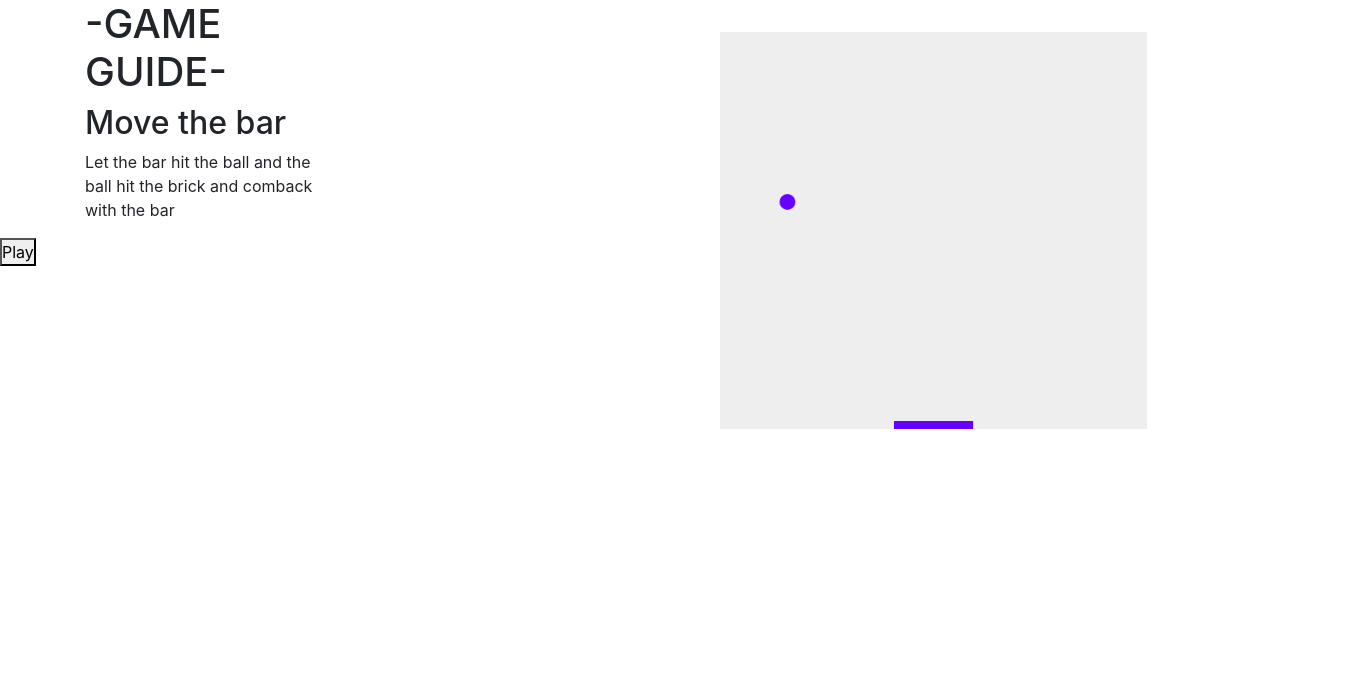
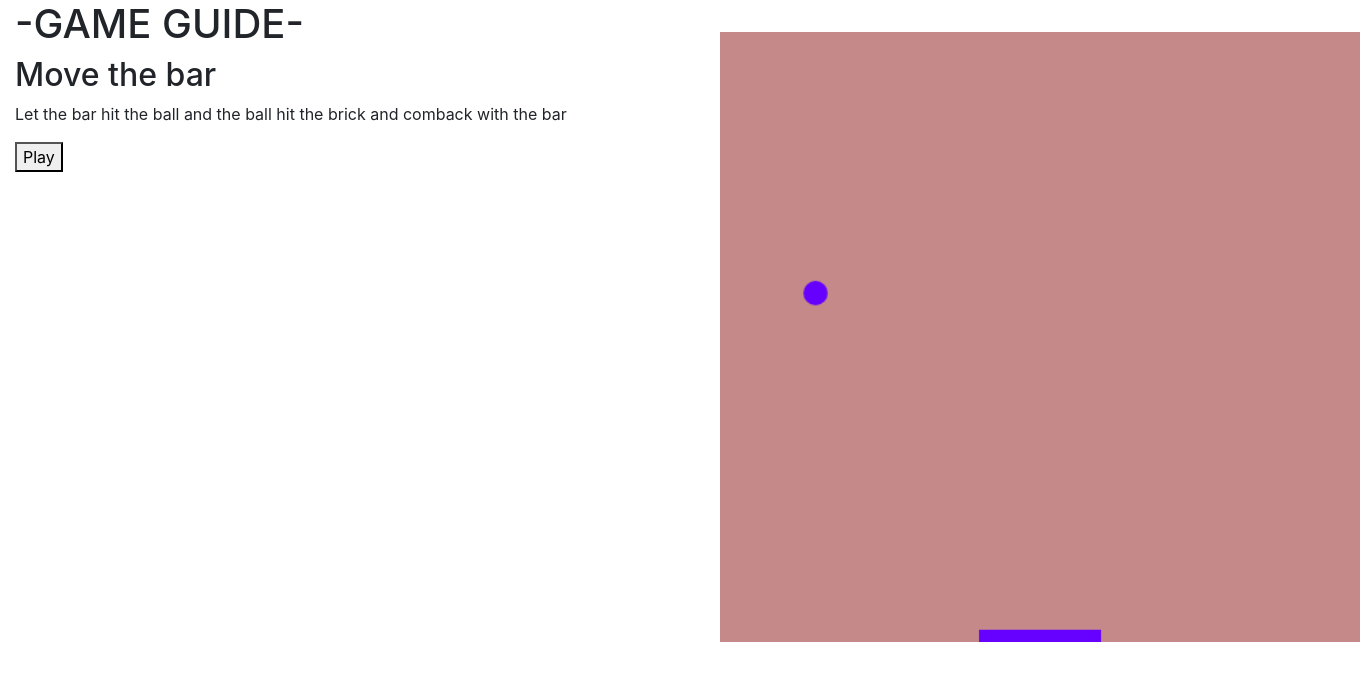
Before and after one commit to huongtrandev/jsBasic_Case-study, a plain HTML site: page index.html in a window 1280 px wide. Shown: the whole page, 1360 px wide, since content can reach past the window. Drawn offline with nearby package versions, Linux system fonts and the light colour scheme.

Commit message:
Signed-off-by: huongtrandev <huongtq.dev@gmail.com> case study ver 2

```diff
--- a/index.html
+++ b/index.html
@@ -6,14 +6,11 @@
     <meta name="viewport" content="width=device-width, initial-scale=1.0" />
     <title>Case Study - Ball and brick</title>
     <style>
-      * {
-        padding: 0;
-        margin: 0;
-      }
       canvas {
-        background: #eee;
+        background: rgb(197, 137, 137);
         display: block;
         margin: 0 auto;
+        display: inline-block;
       }
     </style>
     <link rel="stylesheet" href="css/style.css" />
@@ -35,24 +32,28 @@
     ></script>
   </head>
   <body>
-    <div class="container">
+    <div class="container-fluid">
       <div class="row">
-        <div class="col-3">
+        <div class="col-6">
           <h1>-GAME GUIDE-</h1>
           <h2>Move the bar</h2>
           <p>
             Let the bar hit the ball and the ball hit the brick and comback with
             the bar
           </p>
+          <button id="button" onclick="start()">Play</button>
         </div>
-        <canvas id="myCanvas" width="500" height="500" class="col-4"></canvas>
+        <canvas
+          id="myCanvas"
+          width="500px"
+          height="500px"
+          class="col-6"
+        ></canvas>
         <!-- <audio autoplay loop>
         <source src="ms1.mp3" type="audio/mp3" />
       </audio> -->
-        <div class="col-4" id="guide"></div>
       </div>
     </div>
-    <button id="button" onclick="start()">Play</button>
     <script>
       var canvas = document.getElementById("myCanvas");
       var ctx = canvas.getContext("2d");
@@ -67,10 +68,40 @@
       var rightPressed = false;
       var leftPressed = false;
       var interval = setInterval(draw, 15);
+      var audio = new Audio("ms1.mp3");
+      audio.play();
+      // where to find flash SWFs, if needed...
+      soundManager.url = "ms1.mp3";
+
+      soundManager.onready(function () {
+        soundManager.createSound({
+          id: "mySound",
+          url: "ms1.mp3",
+        });
+
+        // ...and play it
+        soundManager.play("mySound");
+      });
       document.addEventListener("keydown", keyDownHandler, false);
       document.addEventListener("keyup", keyUpHandler, false);
       function start() {
         draw();
+      }
+      function canvasbgr() {
+        context.rect(0, 0, canvas.width, canvas.height);
+
+        var grd = context.createLinearGradient(
+          0,
+          0,
+          canvas.width,
+          canvas.height
+        );
+
+        grd.addColorStop(0, "#8ED6FF");
+        grd.addColorStop(1, "#004CB3");
+
+        context.fillStyle = grd;
+        context.fill();
       }
       function keyDownHandler(e) {
         if (e.key == "Right" || e.key == "ArrowRight") {
--- a/style.css
+++ b/style.css
@@ -1,9 +1,23 @@
 @import url("https://fonts.googleapis.com/css2?family=Bungee&display=swap");
 
+* {
+  padding: 0;
+  margin: 0;
+}
 #myCanvas {
+  background: rgb(197, 137, 137);
+  display: block;
+  margin: 0 auto;
   display: inline-block;
 }
+
 #guide {
   display: inline-block;
   font-family: "Bungee", cursive;
 }
+
+#button {
+  width: 50px;
+  height: 20px;
+  border-radius: 2px;
+}
```
